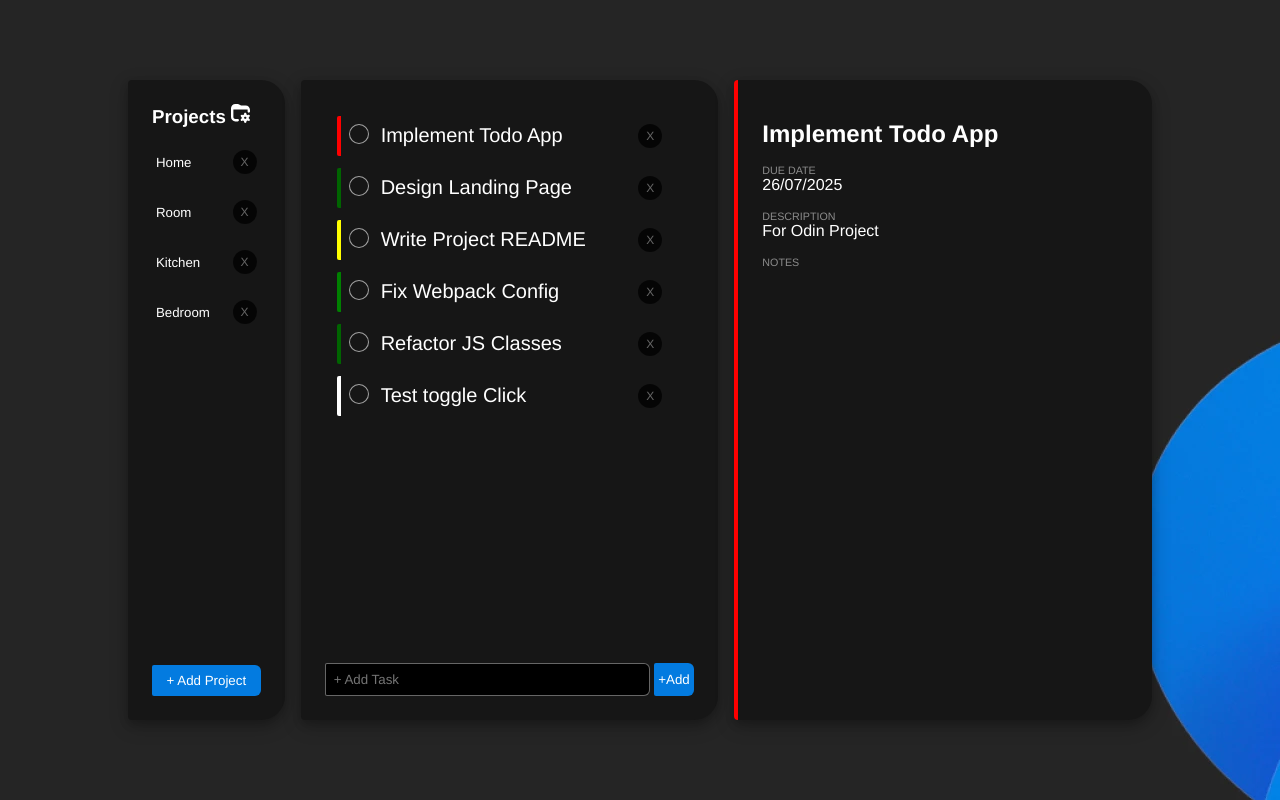
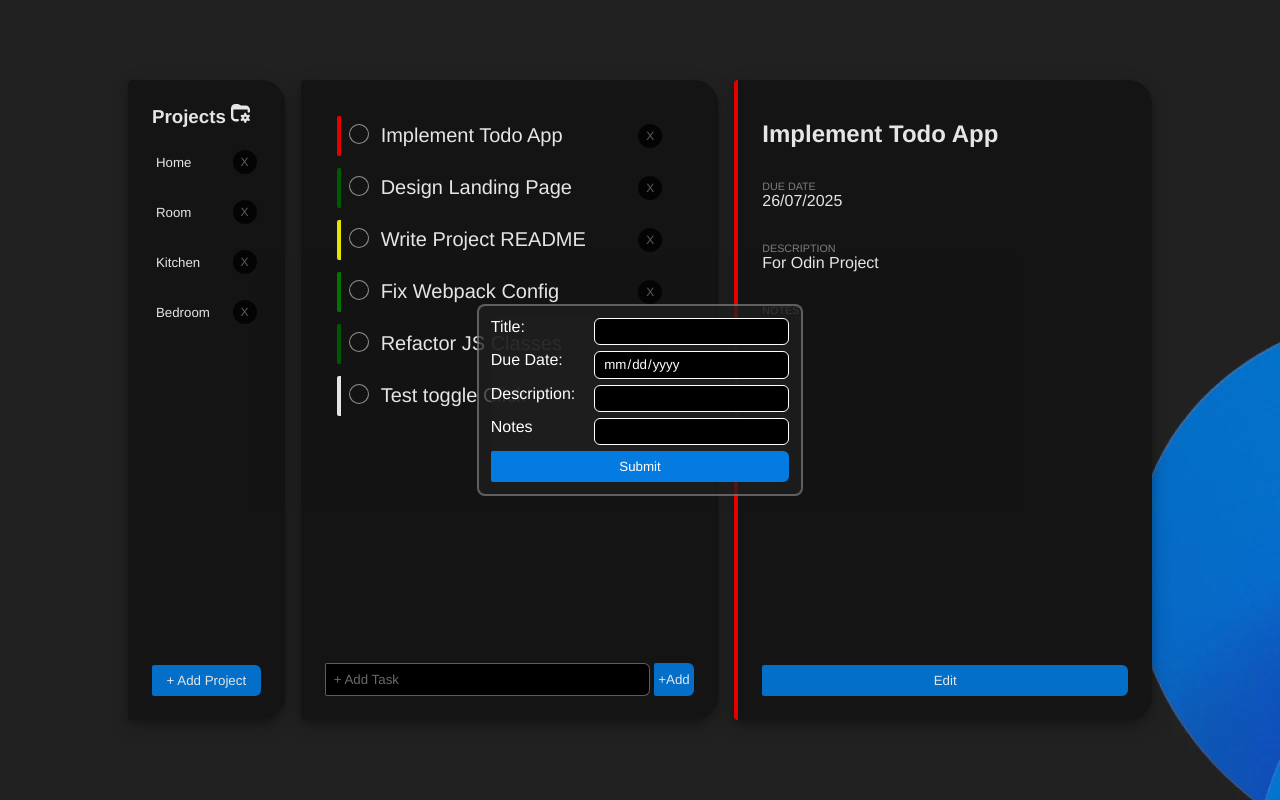
Before and after one commit to haristotle3/odin-todo-list, a website built with webpack: page src/template.html in a window 1280 px wide. Built offline with nearby package versions, Linux system fonts and the light colour scheme.

Commit message:
Implement edit todo item dialog

```diff
--- a/src/styles.css
+++ b/src/styles.css
@@ -98,7 +98,8 @@ img[src$="svg"] {
   flex-direction: column;
 }
 
-.project-list-container > button {
+.project-list-container > button,
+.task-details > button {
   /* margin-top: auto; */
   background-color: #037be0;
   padding: 8px 4px;
@@ -107,7 +108,14 @@ img[src$="svg"] {
   border-radius: 2px 6px 6px 2px;
 }
 
-.project-list-container > button:hover {
+.task-details > button {
+  margin-top: auto;
+}
+
+.project-list-container > button:hover,
+.tasks > div:last-child input[type="submit"]:hover,
+dialog form input[type="submit"]:hover,
+.task-details > button:hover {
   background-color: #004d8b;
   cursor: pointer;
 }
@@ -168,7 +176,8 @@ img[src$="svg"] {
   border: 1px solid white;
 }
 
-.tasks > div:last-child input[type="submit"] {
+.tasks > div:last-child input[type="submit"],
+dialog form input[type="submit"] {
   background-color: #037be0;
   padding: 8px 4px;
   border: none;
@@ -230,6 +239,11 @@ img[src$="svg"] {
   background-color: white;
 }
 
+.task-details {
+  display: flex;
+  flex-direction: column;
+}
+
 .task-details div {
   margin: 16px 0;
 }
@@ -266,3 +280,41 @@ img[src$="svg"] {
 .invisible > * {
   display: none;
 }
+
+dialog {
+  padding: 12px;
+  outline: 0;
+  border: 2px solid rgba(255, 255, 255, 0.3);
+  border-radius: 8px;
+  margin: auto;
+  background-color: rgba(30, 30, 30, 0.75);
+}
+
+dialog form {
+  display: grid;
+  gap: 6px;
+  grid-template-columns: 2fr 4fr;
+  grid-template-rows: repeat(4, 1fr);
+  background-color: rgba(30, 30, 30, 0.75);
+}
+
+dialog form label,
+dialog form input {
+  color: white;
+}
+
+dialog form input[type="submit"] {
+  grid-column: 1 / 3;
+}
+
+dialog form input {
+  background-color: black;
+  outline: none;
+  border: 1px solid white;
+  border-radius: 6px;
+  padding: 4px 8px;
+}
+
+dialog form input[type="date"] {
+  color: white;
+}
--- a/src/todoItemDOMHandler.js
+++ b/src/todoItemDOMHandler.js
@@ -42,6 +42,62 @@ export default class TodoItemDOMHandler {
       this.todoDetailsDiv.removeChild(this.todoDetailsDiv.lastChild);
     }
     return;
+  }
+
+  createLabel(forAttr, textContent) {
+    const label = document.createElement("label");
+    label.htmlFor = forAttr;
+    label.textContent = textContent;
+
+    return label;
+  }
+
+  createInput(type, name, id) {
+    const input = document.createElement("input");
+    input.type = type;
+    input.name = name;
+    input.id = id;
+
+    return input;
+  }
+
+  createDialogBox() {
+    const dialog = document.createElement("dialog");
+
+    const form = document.createElement("form");
+    form.method = "dialog";
+
+    const title = this.createLabel("title", "Title:");
+    const titleInput = this.createInput("text", "title", "title");
+
+    const dueDate = this.createLabel("date", "Due Date:");
+    const dueDateInput = this.createInput("date", "date", "date");
+
+    const description = this.createLabel("description", "Description:");
+    const descriptionInput = this.createInput(
+      "textarea",
+      "description",
+      "description"
+    );
+
+    const notes = this.createLabel("notes", "Notes");
+    const notesInput = this.createInput("textarea", "notes", "notes");
+
+    const submitBtn = this.createInput("submit");
+
+    form.appendChild(title);
+    form.appendChild(titleInput);
+    form.appendChild(dueDate);
+    form.appendChild(dueDateInput);
+    form.appendChild(description);
+    form.appendChild(descriptionInput);
+    form.appendChild(notes);
+    form.appendChild(notesInput);
+    form.appendChild(submitBtn);
+
+    dialog.appendChild(form);
+
+    return dialog;
   }
 
   refresh() {
@@ -107,11 +163,20 @@ export default class TodoItemDOMHandler {
     notesDiv.appendChild(notesTitle);
     notesDiv.appendChild(notes);
 
+    // dialog box
+    const dialogBox = this.createDialogBox();
+    // edit button
+    const editBtn = document.createElement("button");
+    editBtn.textContent = "Edit";
+
     // append children
     this.todoDetailsDiv.appendChild(titleDiv);
     this.todoDetailsDiv.appendChild(dueDateDiv);
     this.todoDetailsDiv.appendChild(descriptionDiv);
     this.todoDetailsDiv.appendChild(notesDiv);
+    this.todoDetailsDiv.appendChild(editBtn);
+    this.todoDetailsDiv.appendChild(dialogBox);
+    dialogBox.showModal();
     return;
   }
 }
```
Also changed, not shown: src/template.html (+1 -2 lines).
